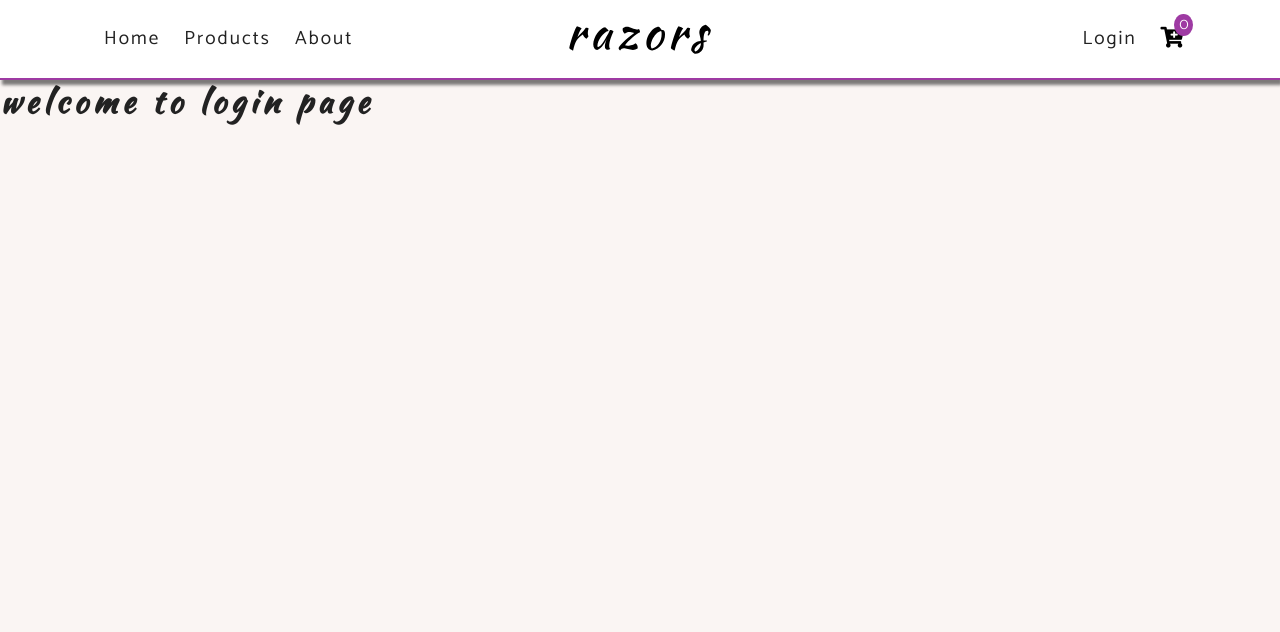
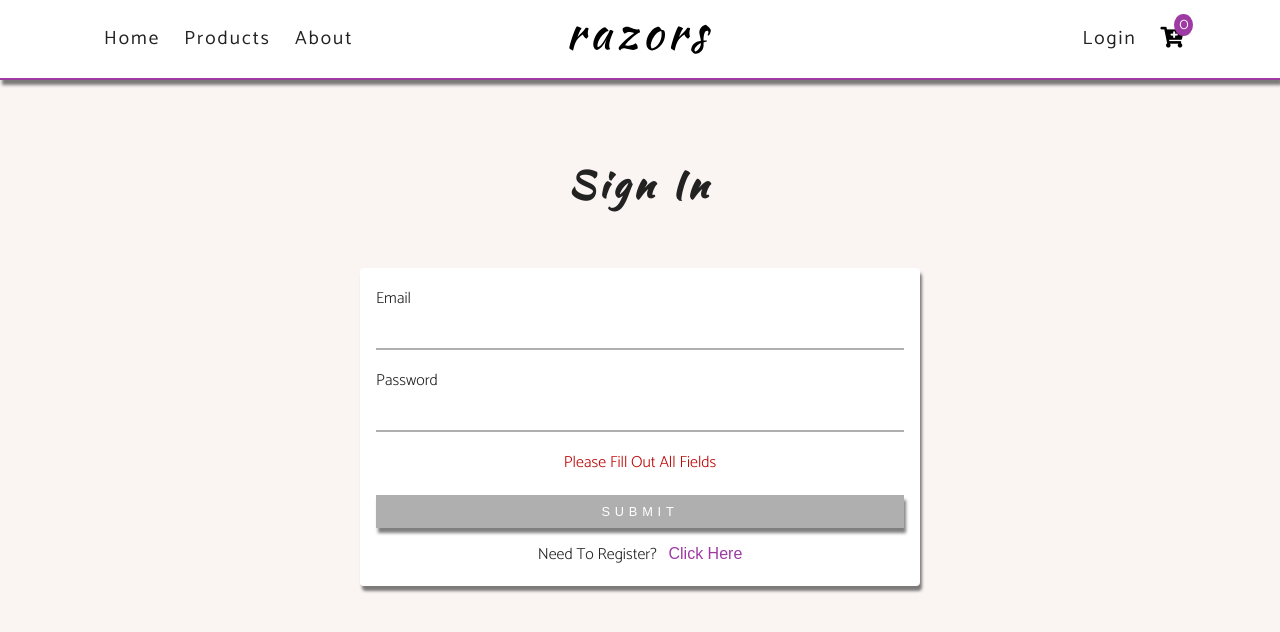
Before and after one commit to rodrigofbm/razors, a Svelte app: page /login in a window 1280 px wide. Shown: the top 632 px of the page. Built offline with nearby package versions, Linux system fonts and the light colour scheme.

Commit message:
add login and register

```diff
--- a/package.json
+++ b/package.json
@@ -16,6 +16,7 @@
     "svelte": "^3.0.0"
   },
   "dependencies": {
+    "axios": "^0.19.2",
     "sirv-cli": "^0.4.4",
     "svelte-routing": "^1.4.2"
   }
--- a/src/App.svelte
+++ b/src/App.svelte
@@ -14,6 +14,7 @@
   import Navbar from "./components/navbar/navbar.svelte";
   import Sidebar from "./components/navbar/sidebar.svelte";
   import Cart from "./components/cart/cart.svelte";
+  import Alert from "./components/alert.svelte";
 </script>
 
 <Router>
@@ -24,6 +25,9 @@
   {#if $globalStore.cart}
     <Cart />
   {/if}
+  {#if $globalStore.alert}
+    <Alert />
+  {/if}
   <div>
     <Route path="/" component={Home} />
     <Route path="/about" component={About} />
--- /dev/null
+++ b/src/components/alert.svelte
@@ -0,0 +1,32 @@
+<script>
+  import { onMount, onDestroy } from "svelte";
+  import { fly, fade } from "svelte/transition";
+
+  import globalStore from "../stores/global-store";
+
+  const handleClose = () => {
+    globalStore.toggleItem("alert", false);
+  };
+
+  let timeout;
+  onMount(() => {
+    timeout = setTimeout(() => {
+      globalStore.toggleItem("alert", false);
+    }, 3000);
+  });
+
+  onDestroy(() => clearTimeout(timeout));
+</script>
+
+<div
+  class="alert-container"
+  class:alert-danger={$globalStore.alertDanger}
+  in:fly={{ y: -200, duration: 1000 }}
+  out:fade={{ duration: 0 }}>
+  <div class="alert">
+    <p>{$globalStore.alertText}</p>
+    <button class="alert-close" on:click={handleClose}>
+      <i class="fas fa-window-close" />
+    </button>
+  </div>
+</div>
--- a/src/components/login-link.svelte
+++ b/src/components/login-link.svelte
@@ -1,6 +1,6 @@
 <script>
   import { link } from "svelte-routing";
-  import user from "../stores/user";
+  import user, { logoutUser } from "../stores/user";
   import globalStore from "../stores/global-store";
   // loggout func
 </script>
@@ -12,6 +12,7 @@
     use:link
     on:click={() => {
       globalStore.toggleItem('sidebar', false);
+      logoutUser();
     }}>
     logout
   </a>
--- a/src/pages/login.svelte
+++ b/src/pages/login.svelte
@@ -1 +1,93 @@
-<h1>welcome to login page</h1>
+<script>
+  import { navigate } from "svelte-routing";
+  import globalStore from "../stores/global-store";
+  import loginUser from "../strapi/login-user";
+  import registerUser from "../strapi/register-user";
+  // variables
+  let email = "";
+  let password = "";
+  let username = "default username";
+  let isMember = true;
+  $: isEmpty = !email || !password || !username || $globalStore.alert;
+
+  function toggleMember() {
+    isMember = !isMember;
+
+    if (!isMember) username = "";
+    else username = "default username";
+  }
+
+  async function handleSubmit() {
+    let user;
+
+    globalStore.toggleItem("alert", true, "loading...");
+
+    if (isMember) {
+      user = await loginUser({ email, password });
+    } else {
+      user = await registerUser({ email, password, username });
+    }
+
+    if (user) {
+      navigate("products");
+      globalStore.toggleItem("alert", true, "welcome to the shop!");
+
+      return;
+    }
+
+    globalStore.toggleItem(
+      "alert",
+      true,
+      "there was an error! please try again",
+      true
+    );
+  }
+</script>
+
+<section class="form">
+  <h2 class="section-title">
+    {#if isMember}sign in{:else}register{/if}
+  </h2>
+  <form class="login-form" on:submit|preventDefault={handleSubmit}>
+    <div class="form-control">
+      <label for="email">email</label>
+      <input type="email" id="email" bind:value={email} />
+    </div>
+
+    <div class="form-control">
+      <label for="password">password</label>
+      <input type="password" id="password" bind:value={password} />
+    </div>
+
+    {#if !isMember}
+      <div class="form-control">
+        <label for="username">username</label>
+        <input type="text" id="username" bind:value={username} />
+      </div>
+    {/if}
+
+    {#if isEmpty}
+      <p class="form-empty">please fill out all fields</p>
+    {/if}
+
+    <button
+      type="submit"
+      class="btn btn-block btn-primary"
+      class:disabled={isEmpty}
+      disabled={isEmpty}>
+      submit
+    </button>
+
+    {#if isMember}
+      <p class="register-link">
+        need to register?
+        <button type="button" on:click={toggleMember}>click here</button>
+      </p>
+    {:else}
+      <p class="register-link">
+        already a member?
+        <button type="button" on:click={toggleMember}>click here</button>
+      </p>
+    {/if}
+  </form>
+</section>
--- a/src/stores/global-store.js
+++ b/src/stores/global-store.js
@@ -4,14 +4,22 @@ const globalStore = writable({
   sidebar: false,
   cart: false,
   alert: false,
+  alertText: "default alert",
+  alertDanger: false,
 });
 
 const store = {
   subscribe: globalStore.subscribe,
-  toggleItem: (prop, value) => {
-    globalStore.update((storeValues) => {
-      return { ...storeValues, [prop]: value };
-    });
+  toggleItem: (prop, value, alertText = "default", alertDanger = false) => {
+    if (prop === "alert") {
+      globalStore.update((storeValues) => {
+        return { ...storeValues, [prop]: value, alertText, alertDanger };
+      });
+    } else {
+      globalStore.update((storeValues) => {
+        return { ...storeValues, [prop]: value };
+      });
+    }
   },
 };
 
--- a/src/stores/user.js
+++ b/src/stores/user.js
@@ -1,5 +1,23 @@
 import { writable } from "svelte/store";
 
-const user = writable({ username: null, jwt: null });
+const userStore = writable(getStorageUser());
 
-export default user;
+function getStorageUser() {
+  const user = localStorage.getItem("user");
+  return user ? JSON.parse(user) : { username: null, jwt: null };
+}
+
+export function setStorageUser(user) {
+  localStorage.setItem("user", JSON.stringify(user));
+}
+
+export function setUser(user) {
+  userStore.set(user);
+}
+
+export function logoutUser() {
+  localStorage.clear();
+  userStore.set({ username: null, jwt: null });
+}
+
+export default userStore;
--- /dev/null
+++ b/src/strapi/login-user.js
@@ -0,0 +1,25 @@
+import axios from "axios";
+
+import { URL } from "./URL";
+import setupUser from "./setup-user";
+
+const api = axios.create({
+  baseURL: URL,
+});
+
+async function loginUser({ email, password }) {
+  const response = await api
+    .post("/auth/local", {
+      identifier: email,
+      password,
+    })
+    .catch(console.error);
+
+  if (response) {
+    setupUser(response);
+  }
+
+  return response;
+}
+
+export default loginUser;
--- /dev/null
+++ b/src/strapi/register-user.js
@@ -0,0 +1,26 @@
+import axios from "axios";
+
+import { URL } from "./URL";
+import setupUser from "./setup-user";
+
+const api = axios.create({
+  baseURL: URL,
+});
+
+async function registerUser({ email, password, username }) {
+  const response = await api
+    .post("/auth/local/register", {
+      email,
+      password,
+      username,
+    })
+    .catch(console.error);
+
+  if (response) {
+    setupUser(response);
+  }
+
+  return response;
+}
+
+export default registerUser;
--- /dev/null
+++ b/src/strapi/setup-user.js
@@ -0,0 +1,12 @@
+import { setStorageUser, setUser } from "../stores/user";
+
+function setupUser(response) {
+  const { jwt } = response.data;
+  const { username } = response.data.user;
+  const user = { username, jwt };
+
+  setStorageUser(user);
+  setUser(user);
+}
+
+export default setupUser;
```
Also changed, not shown: 1 other file (tests, documents, lock files or other folders).
